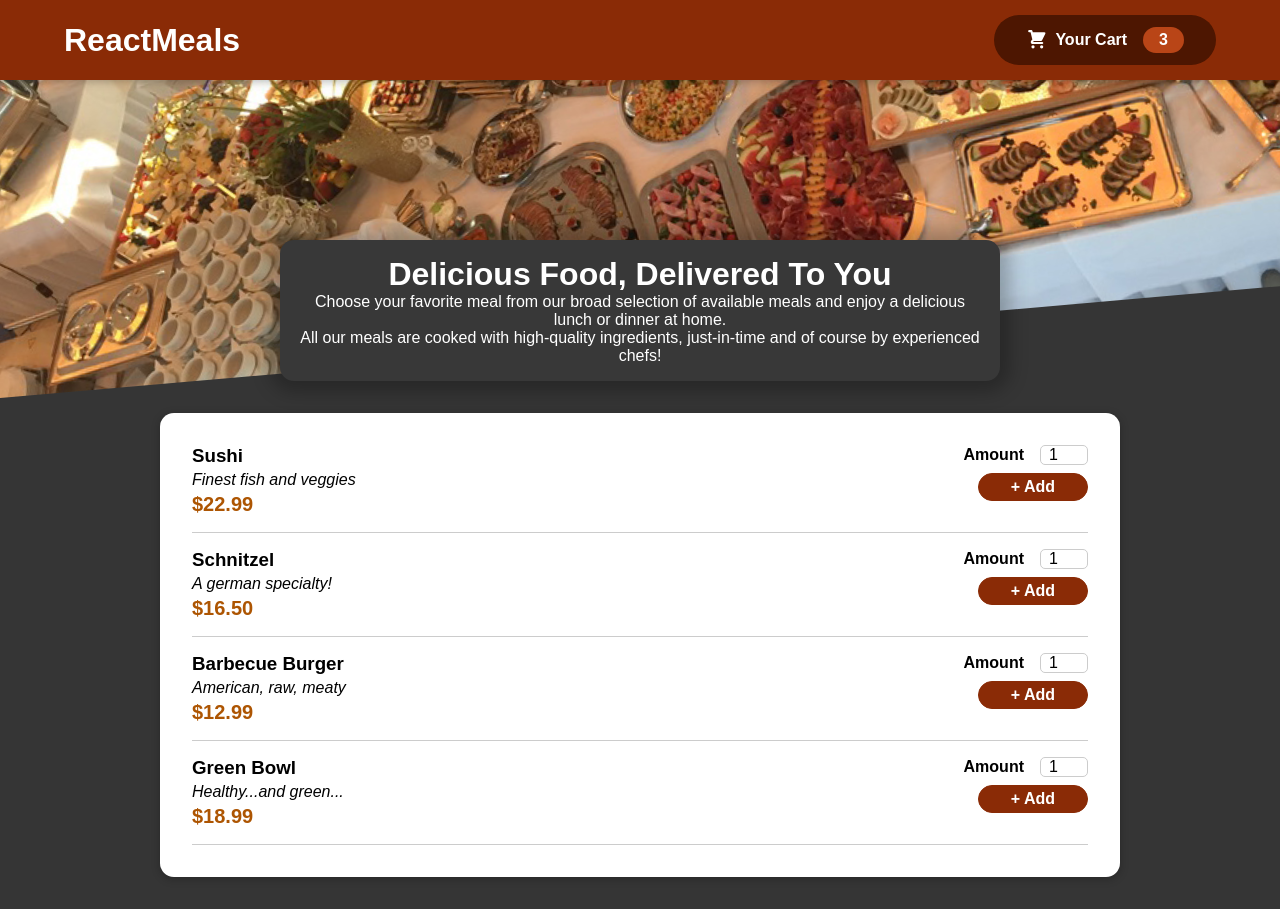
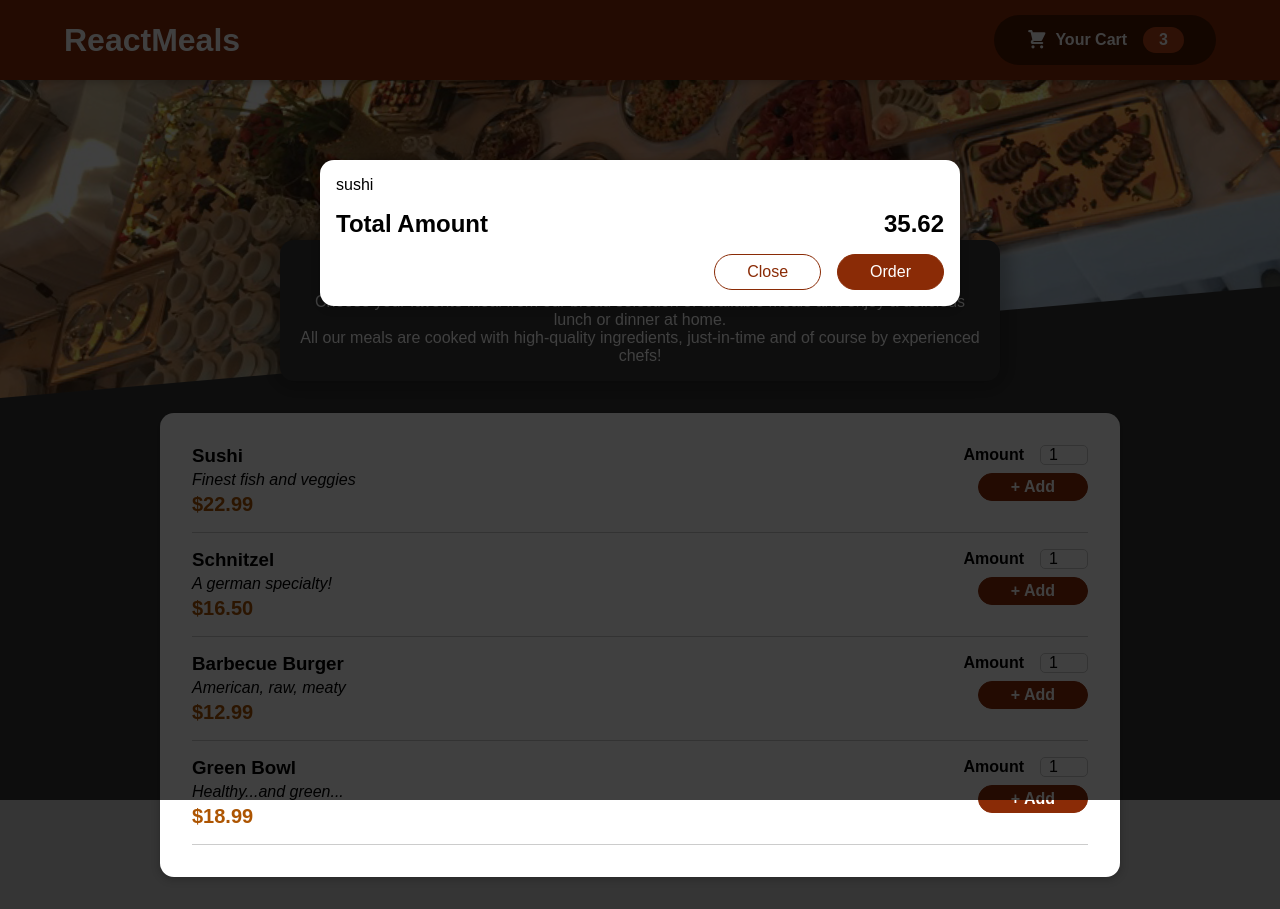
Before and after one commit to fugarino/react-playground, a React (Create React App) app: page / in a window 1280 px wide. Built offline with nearby package versions, Linux system fonts and the light colour scheme.

Commit message:
finished styles

```diff
--- a/public/index.html
+++ b/public/index.html
@@ -24,8 +24,7 @@
   </head>
   <body>
     <noscript>You need to enable JavaScript to run this app.</noscript>
-    <div id="backdrop-root"></div>
-    <div id="overlay-root"></div>
+    <div id="overlays"></div>
     <div id="root"></div>
     <!--
       This HTML file is a template.
--- a/src/App.js
+++ b/src/App.js
@@ -1,11 +1,13 @@
 import React from "react";
 import Header from "./components/Layout/Header";
 import Meals from "./components/Meals/Meals";
+import Cart from "./components/Cart/Cart";
 import "./App.css";
 
 function App() {
   return (
     <>
+      <Cart />
       <Header />
       <main>
         <Meals />
--- /dev/null
+++ b/src/components/Cart/Cart.js
@@ -0,0 +1,36 @@
+import React from "react";
+import Modal from "../UI/Modal";
+import classes from "./Cart.module.css";
+
+const Cart = () => {
+  const cartItems = (
+    <ul className={classes["cart-items"]}>
+      {[
+        {
+          id: "c1",
+          name: "sushi",
+          amount: 2,
+          price: 12.99,
+        },
+      ].map((item) => (
+        <li>{item.name}</li>
+      ))}
+    </ul>
+  );
+
+  return (
+    <Modal>
+      {cartItems}
+      <div className={classes.total}>
+        <span>Total Amount</span>
+        <span>35.62</span>
+      </div>
+      <div className={classes.actions}>
+        <button className={classes["button--alt"]}>Close</button>
+        <button className={classes.button}>Order</button>
+      </div>
+    </Modal>
+  );
+};
+
+export default Cart;
--- /dev/null
+++ b/src/components/Cart/Cart.module.css
@@ -0,0 +1,46 @@
+.cart-items {
+  list-style: none;
+  margin: 0;
+  padding: 0;
+  max-height: 20rem;
+  overflow: auto;
+}
+
+.total {
+  display: flex;
+  justify-content: space-between;
+  align-items: center;
+  font-weight: bold;
+  font-size: 1.5rem;
+  margin: 1rem 0;
+}
+
+.actions {
+  text-align: right;
+}
+
+.actions button {
+  font: inherit;
+  cursor: pointer;
+  background-color: transparent;
+  border: 1px solid #8a2b06;
+  padding: 0.5rem 2rem;
+  border-radius: 25px;
+  margin-left: 1rem;
+}
+
+.actions button:hover,
+.actions button:active {
+  background-color: #5a1a01;
+  border-color: #5a1a01;
+  color: white;
+}
+
+.actions .button--alt {
+  color: #8a2b06;
+}
+
+.actions .button {
+  background-color: #8a2b06;
+  color: white;
+}
--- /dev/null
+++ b/src/components/UI/Modal.js
@@ -0,0 +1,28 @@
+import React from "react";
+import ReactDOM from "react-dom";
+import classes from "./Modal.module.css";
+
+const Backdrop = () => {
+  return <div className={classes.backdrop}></div>;
+};
+
+const ModalOverlay = ({ children }) => {
+  return (
+    <div className={classes.modal}>
+      <div className={classes.content}>{children}</div>
+    </div>
+  );
+};
+
+const portalElement = document.getElementById("overlays");
+
+const Modal = ({ children }) => {
+  return (
+    <>
+      {ReactDOM.createPortal(<Backdrop />, portalElement)}
+      {ReactDOM.createPortal(<ModalOverlay>{children}</ModalOverlay>, portalElement)}
+    </>
+  );
+};
+
+export default Modal;
--- /dev/null
+++ b/src/components/UI/Modal.module.css
@@ -0,0 +1,40 @@
+.backdrop {
+  position: fixed;
+  top: 0;
+  left: 0;
+  width: 100%;
+  height: 100vh;
+  z-index: 20;
+  background-color: rgba(0, 0, 0, 0.75);
+}
+
+.modal {
+  position: fixed;
+  top: 20vh;
+  left: 5%;
+  width: 90%;
+  background-color: white;
+  padding: 1rem;
+  border-radius: 14px;
+  box-shadow: 0 2px 8px rgba(0, 0, 0, 0.25);
+  z-index: 30;
+  animation: slide-down 300ms ease-out forwards;
+}
+
+@media (min-width: 768px) {
+  .modal {
+    width: 40rem;
+    left: calc(50% - 20rem);
+  }
+}
+
+@keyframes slide-down {
+  from {
+    opacity: 0;
+    transform: translateY(-3rem);
+  }
+  to {
+    opacity: 1;
+    transform: translateY(0);
+  }
+}
```
